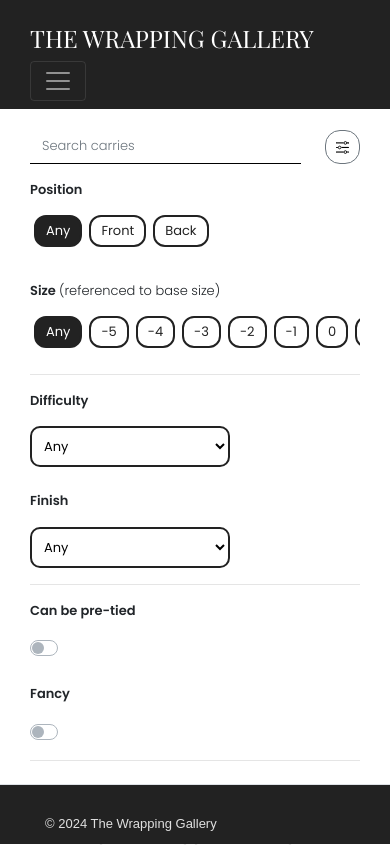
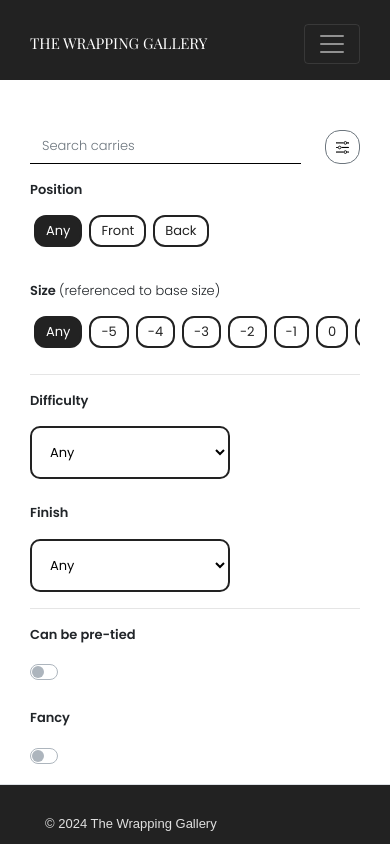
Before and after one commit to paulafernalia/the-wrapping-gallery, a Django app: page / in a window 390 px wide. Shown: the top 845 px of the page. Run offline with Django 5.2, Linux system fonts and the light colour scheme; data comes from the database, SQL or seed files in the repository; data that the repository does not hold is empty; some libraries are stand-ins or nearby versions; some web fonts are replaced.

Commit message:
Ensure navbar title fits

```diff
--- a/wrapping/wrappinggallery/static/wrappinggallery/styles.css
+++ b/wrapping/wrappinggallery/static/wrappinggallery/styles.css
@@ -39,7 +39,7 @@ body {
     font-optical-sizing: auto;
     font-weight: 400;
     font-style: normal;
-    font-size: 2.0rem;
+    font-size: 1.8rem;
     color: #e0e0e0;
     margin-right: 20px;
     cursor: pointer;
@@ -206,7 +206,7 @@ p, li {
 
 .dropdown select {
     width: 200px;
-    padding: 8px;
+    padding: 14px;
     border: 2px solid #222;
     border-radius: 10px;
     background-color: white;
@@ -279,6 +279,12 @@ p, li {
 
     .fs16 {
         font-size: 13px;
+    }
+}
+
+@media only screen and (max-width: 425px) {
+    .navbar-brand {
+        font-size: 15px !important;
     }
 }
 
```
